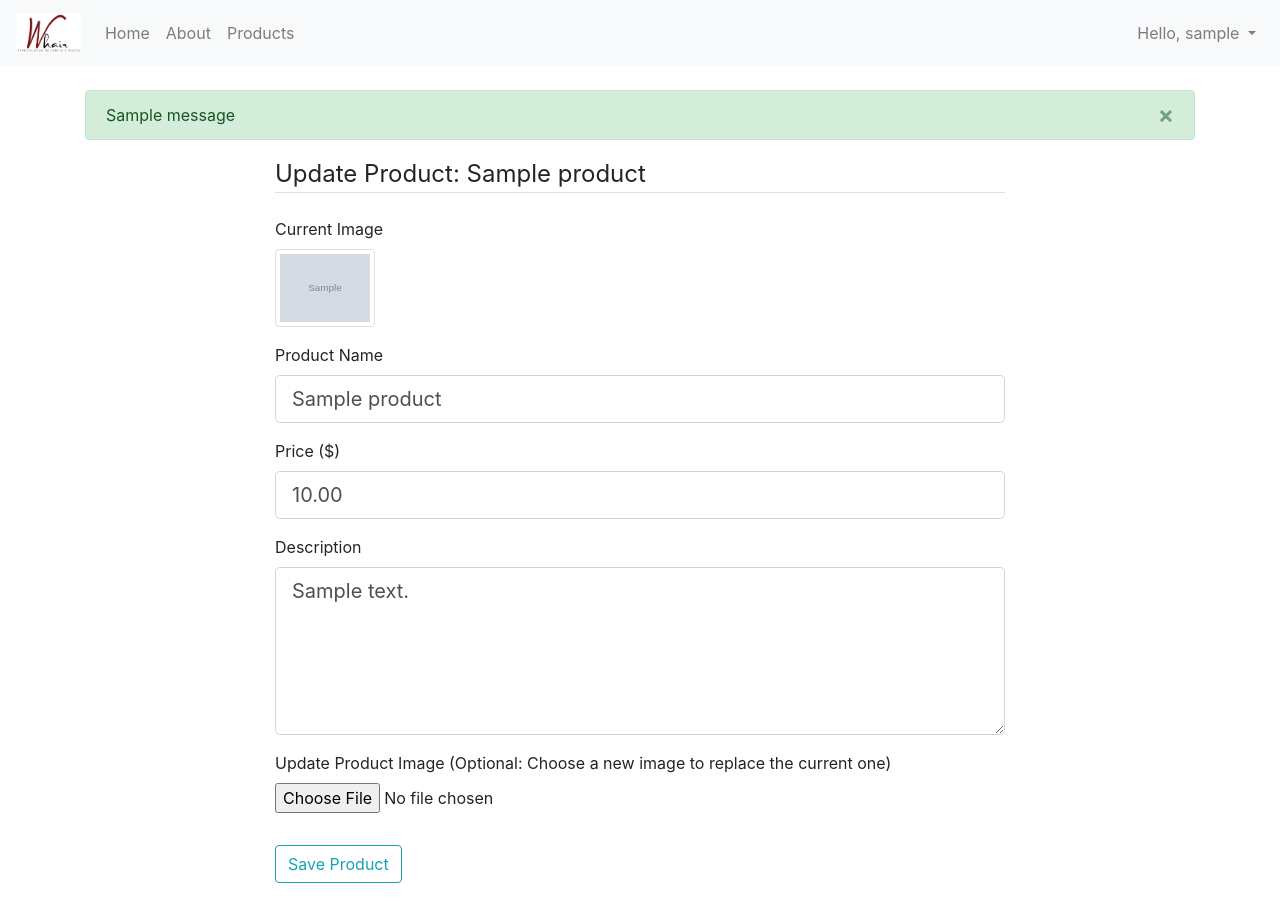
After one commit to rafaelvm109/WhairStudio-website, a Flask app: page /admin/update_product/1 in a window 1280 px wide. The commit adds this page. Run offline with Flask 3, Linux system fonts and the light colour scheme; a user stored in the database is signed in; tables that the repository leaves empty hold one stand-in row (values such as "Sample post"); grey boxes marked "Sample" are stand-in pictures; one stand-in notice (Sample message) is shown; some libraries are stand-ins or nearby versions.

Commit message:
add crud implementation to admin dashboatd

```diff
--- a/app/forms.py
+++ b/app/forms.py
@@ -1,8 +1,9 @@
 from flask_wtf import FlaskForm
-from wtforms import StringField, PasswordField, SubmitField
-from wtforms.validators import DataRequired, Length, EqualTo, ValidationError
+from wtforms import StringField, PasswordField, SubmitField, BooleanField, TextAreaField, DecimalField
+from wtforms.validators import DataRequired, Length, EqualTo, ValidationError, NumberRange
 from .models.user import User
 from wtforms import BooleanField
+from flask_wtf.file import FileField, FileAllowed
 
 class RegistrationForm(FlaskForm):
     username = StringField('Username',
@@ -32,3 +33,36 @@ class LoginForm(FlaskForm):
     remember = BooleanField('Remember Me')
 
     submit = SubmitField('Login')
+
+
+class ProductForm(FlaskForm):
+    """
+    Form for an admin to add or edit a product.
+    This class defines the structure and validation rules for our product form.
+    """
+    # StringField for the product's name.
+    # DataRequired means this field cannot be empty.
+    # Length sets a min and max character count.
+    name = StringField('Product Name',
+                       validators=[DataRequired(), Length(min=2, max=100)])
+
+    # DecimalField is ideal for prices to avoid floating-point math errors.
+    # We set places=2 for cents and rounding=None to be explicit.
+    # NumberRange ensures the price is a positive number.
+    price = DecimalField('Price ($)',
+                         places=2,
+                         rounding=None,
+                         validators=[DataRequired(), NumberRange(min=0)])
+
+    # TextAreaField provides a larger, multi-line text box for the description.
+    description = TextAreaField('Description',
+                                validators=[DataRequired()])
+
+    # FileField will render as an <input type="file"> in HTML.
+    # The 'FileAllowed' validator is crucial for security. It ensures
+    # that only files with the specified extensions can be submitted.
+    image = FileField('Update Product Image',
+                      validators=[FileAllowed(['jpg', 'jpeg', 'png'])])
+
+    # The submit button for the form.
+    submit = SubmitField('Save Product')
--- a/app/routes/admin.py
+++ b/app/routes/admin.py
@@ -1,7 +1,178 @@
-from flask import Blueprint, render_template
+# Import necessary tools from Flask and other packages
+import os
+import secrets
+# Import the Pillow library for image processing
+from PIL import Image
+# Import necessary tools from Flask
+from flask import Blueprint, render_template, redirect, url_for, flash, current_app, session, request, abort
+from flask_login import current_user, login_required
+# Import our database and models/forms
+from ..extensions import db
+from ..forms import ProductForm
+from ..models.product import Product
 
+
+# Create the admin blueprint
 admin = Blueprint('admin', __name__)
 
+def save_picture(form_picture):
+    """
+    Handles the logic of saving an uploaded picture:
+    1. Generates a random, secure filename.
+    2. Resizes the image to a standard size.
+    3. Saves the image to our filesystem.
+    4. Returns the new filename.
+    """
+    # 1. Generate a random 8-byte hex string for the filename
+    random_hex = secrets.token_hex(8)
+
+    # 2. Get the file extension (e.g., '.jpg', '.png') from the uploaded file
+    _, f_ext = os.path.splitext(form_picture.filename)
+
+    # 3. Combine the random hex and the extension to create the new filename
+    picture_fn = random_hex + f_ext
+
+    # 4. Create the full path where the file will be saved
+    # current_app.root_path gives us the absolute path to our project's root folder
+    picture_path = os.path.join(current_app.root_path, 'static/product_pics', picture_fn)
+
+    # 5. Resize the image before saving to save space and standardize dimensions
+    output_size = (500, 500) # Set max height and width
+    i = Image.open(form_picture)
+    i.thumbnail(output_size) # This resizes the image while maintaining aspect ratio
+
+    # 6. Save the processed image to the path
+    i.save(picture_path)
+
+    # 7. Return the new filename so we can store it in the database
+    return picture_fn
+
+
+@admin.before_request
+@login_required
+def before_request():
+    """
+    This function runs before every request to the admin blueprint.
+    It protects all admin routes.
+    """
+    # First, @login_required ensures the user is logged in.
+    # Then, we check if the logged-in user has the 'is_admin' flag.
+    if not current_user.is_admin:
+        # If they are not an admin, we abort the request and show a 403 Forbidden error.
+        abort(403)
+
+
+# This is the existing route for the main admin dashboard
 @admin.route('/dashboard')
 def dashboard():
-    return render_template('admin/dashboard.html')
+    """
+    The main admin dashboard.
+    This route now fetches all products from the database to display them.
+    """
+    # Product.query.all() is a SQLAlchemy command to get every record
+    # from the 'product' table.
+    products = Product.query.all()
+
+    # We pass the list of products to our template.
+    return render_template('admin/dashboard.html', products=products)
+
+
+@admin.route('/add_product', methods=['GET', 'POST'])
+def add_product():
+    form = ProductForm()
+    if form.validate_on_submit():
+        # This is the new part: check if an image was uploaded with the form
+        if form.image.data:
+            # If so, call our helper function to save it and get the new filename
+            picture_file = save_picture(form.image.data)
+            # Create the Product with the custom image filename
+            new_product = Product(
+                name=form.name.data,
+                price=form.price.data,
+                description=form.description.data,
+                image_file=picture_file  # Use the new filename
+            )
+        else:
+            # If no image was uploaded, create the product without the image_file
+            # The database will use the 'default.jpg' we set up in the model
+            new_product = Product(
+                name=form.name.data,
+                price=form.price.data,
+                description=form.description.data
+            )
+
+        db.session.add(new_product)
+        db.session.commit()
+        flash('Product has been added successfully!', 'success')
+
+        return redirect(url_for('admin.dashboard'))
+
+    return render_template('admin/add_product.html', title='Add Product', form=form)
+
+
+@admin.route('/update_product/<int:product_id>', methods=['GET', 'POST'])
+def update_product(product_id):
+    """
+    Route for updating an existing product.
+    """
+    # get_or_404 is a handy Flask-SQLAlchemy function that gets the product
+    # by its ID, or returns a 404 Not Found error if it doesn't exist.
+    product = Product.query.get_or_404(product_id)
+    form = ProductForm()
+
+    # This block runs when the admin submits the updated form
+    if form.validate_on_submit():
+        # First, check if a new image was uploaded
+        if form.image.data:
+            # If so, save the new picture and get its filename
+            picture_file = save_picture(form.image.data)
+            # Update the product's image_file attribute
+            product.image_file = picture_file
+
+        # Update the other attributes with the data from the form
+        product.name = form.name.data
+        product.price = form.price.data
+        product.description = form.description.data
+
+        # We only need to commit the changes, as the product is already in the session
+        db.session.commit()
+        flash('Your product has been updated!', 'success')
+        return redirect(url_for('admin.dashboard'))
+
+    # This block runs when the admin first visits the page (GET request)
+    # It pre-populates the form with the product's current data.
+    elif request.method == 'GET':
+        form.name.data = product.name
+        form.price.data = product.price
+        form.description.data = product.description
+
+    return render_template('admin/update_product.html', title='Update Product', form=form, product=product)
+
+
+@admin.route('/delete_product/<int:product_id>', methods=['POST'])
+def delete_product(product_id):
+    """
+    Route to delete a product from the database.
+    """
+    # Fetch the product by its ID or return a 404 error if not found.
+    product = Product.query.get_or_404(product_id)
+
+    # --- Cleanup: Delete the associated image file ---
+    # We should not delete the 'default.jpg' file.
+    if product.image_file != 'default.jpg':
+        try:
+            # Construct the full path to the image file
+            image_path = os.path.join(current_app.root_path, 'static/product_pics', product.image_file)
+            # Delete the file from the filesystem
+            os.remove(image_path)
+        except FileNotFoundError:
+            # If the file is not found, we can just ignore the error and proceed
+            pass
+
+    # Delete the product from the database session
+    db.session.delete(product)
+    # Commit the changes to permanently delete the record
+    db.session.commit()
+
+    flash('Product has been deleted.', 'success')
+    return redirect(url_for('admin.dashboard'))
--- /dev/null
+++ b/app/templates/admin/update_product.html
@@ -0,0 +1,60 @@
+{% extends "base.html" %}
+
+{% block title %}
+{{ title }}
+{% endblock %}
+
+{% block content %}
+<div class="row justify-content-center">
+    <div class="col-md-8">
+        <div class="content-section">
+            <form method="POST" action="" enctype="multipart/form-data">
+                {{ form.hidden_tag() }}
+
+                <fieldset class="form-group">
+                    <legend class="border-bottom mb-4">Update Product: {{ product.name }}</legend>
+
+                    <div class="form-group">
+                        <label>Current Image</label>
+                        <div>
+                           <img src="{{ url_for('static', filename='product_pics/' + product.image_file) }}" alt="{{ product.name }}" class="img-thumbnail" style="width: 100px;">
+                        </div>
+                    </div>
+
+                    <div class="form-group">
+                        {{ form.name.label(class="form-control-label") }}
+                        {{ form.name(class="form-control form-control-lg") }}
+                    </div>
+
+                    <div class="form-group">
+                        {{ form.price.label(class="form-control-label") }}
+                        {{ form.price(class="form-control form-control-lg") }}
+                    </div>
+
+                    <div class="form-group">
+                        {{ form.description.label(class="form-control-label") }}
+                        {{ form.description(class="form-control form-control-lg", rows=5) }}
+                    </div>
+
+                    <div class="form-group">
+                        {{ form.image.label(class="form-control-label") }} (Optional: Choose a new image to replace the current one)
+                        {{ form.image(class="form-control-file") }}
+                        {% if form.image.errors %}
+                            <div class="invalid-feedback d-block">
+                                {% for error in form.image.errors %}
+                                    <span>{{ error }}</span>
+                                {% endfor %}
+                            </div>
+                        {% endif %}
+                    </div>
+
+                </fieldset>
+
+                <div class="form-group">
+                    {{ form.submit(class="btn btn-outline-info") }}
+                </div>
+            </form>
+        </div>
+    </div>
+</div>
+{% endblock content %}
--- a/app/templates/base.html
+++ b/app/templates/base.html
@@ -58,6 +58,18 @@
     </nav>
 
     <main role="main" class="container mt-4">
+      {% with messages = get_flashed_messages(with_categories=true) %}
+        {% if messages %}
+          {% for category, message in messages %}
+            <div class="alert alert-{{ category }} alert-dismissible fade show" role="alert">
+              {{ message }}
+              <button type="button" class="close" data-dismiss="alert" aria-label="Close">
+                <span aria-hidden="true">&times;</span>
+              </button>
+            </div>
+          {% endfor %}
+        {% endif %}
+      {% endwith %}
       {% block content %}
       {% endblock %}
     </main>
--- a/config.py
+++ b/config.py
@@ -1,6 +1,6 @@
 import os
 
 class Config:
-    SECRET_KEY = os.environ.get('SECRET_KEY', 'dev')
+    SECRET_KEY = os.environ.get('SECRET_KEY')
     SQLALCHEMY_DATABASE_URI = 'sqlite:///site.db'
     SQLALCHEMY_TRACK_MODIFICATIONS = False
```
Also changed, not shown: app/models/product.py (+5 -2 lines), app/templates/admin/add_product.html (added, +53 -0 lines), app/templates/admin/dashboard.html (+39 -2 lines), app/images/15dd9f9368aa87c9b2dcaf58e1856e8cca01b6e595331858.avif (deleted), app/static/product_pics/0ef32b3977bac01f.png (added), app/static/product_pics/810a9854f7e2fc0c.png (added), app/static/product_pics/c85a2d7aea7815e1.png (added), app/static/product_pics/default.jpg (added), app/static/product_pics/e5888bd37019408b.png (added), 1 other file.
